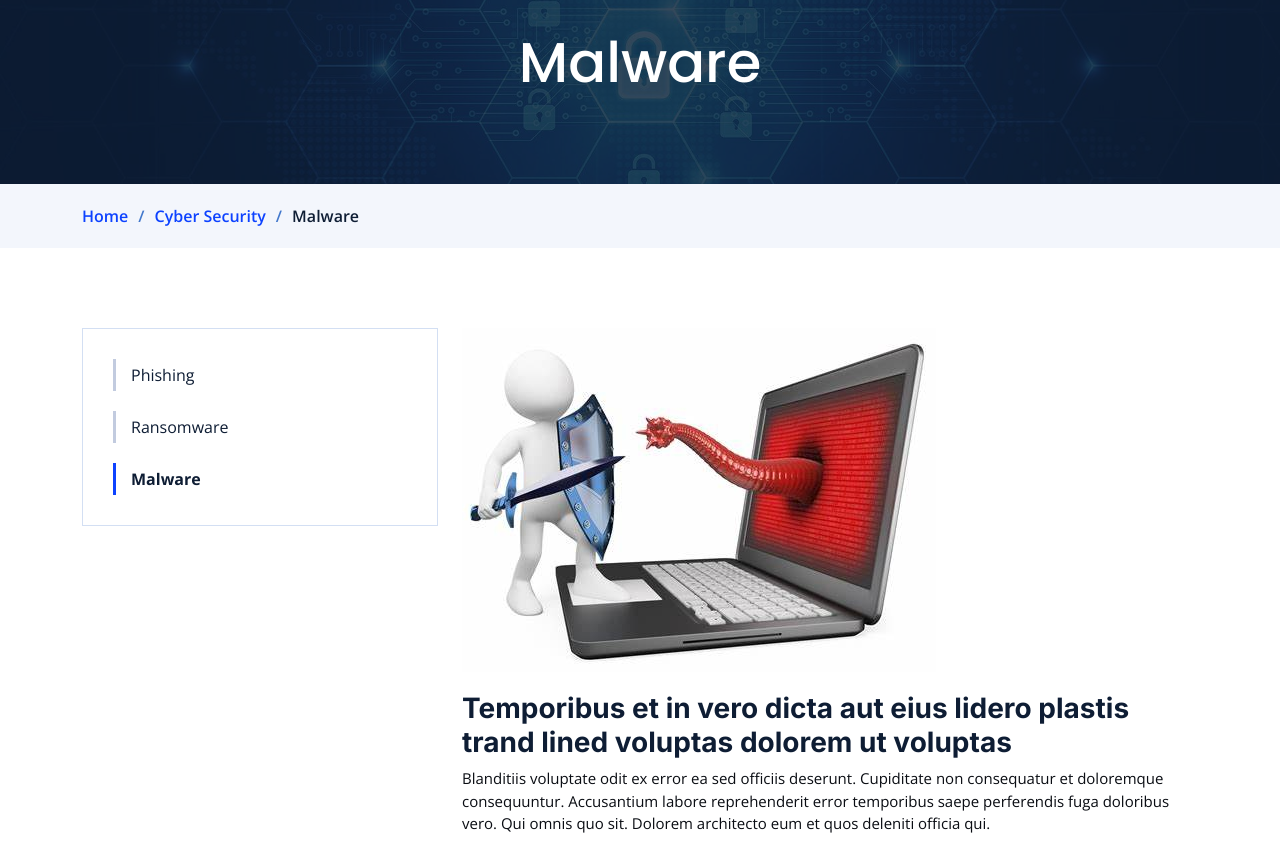
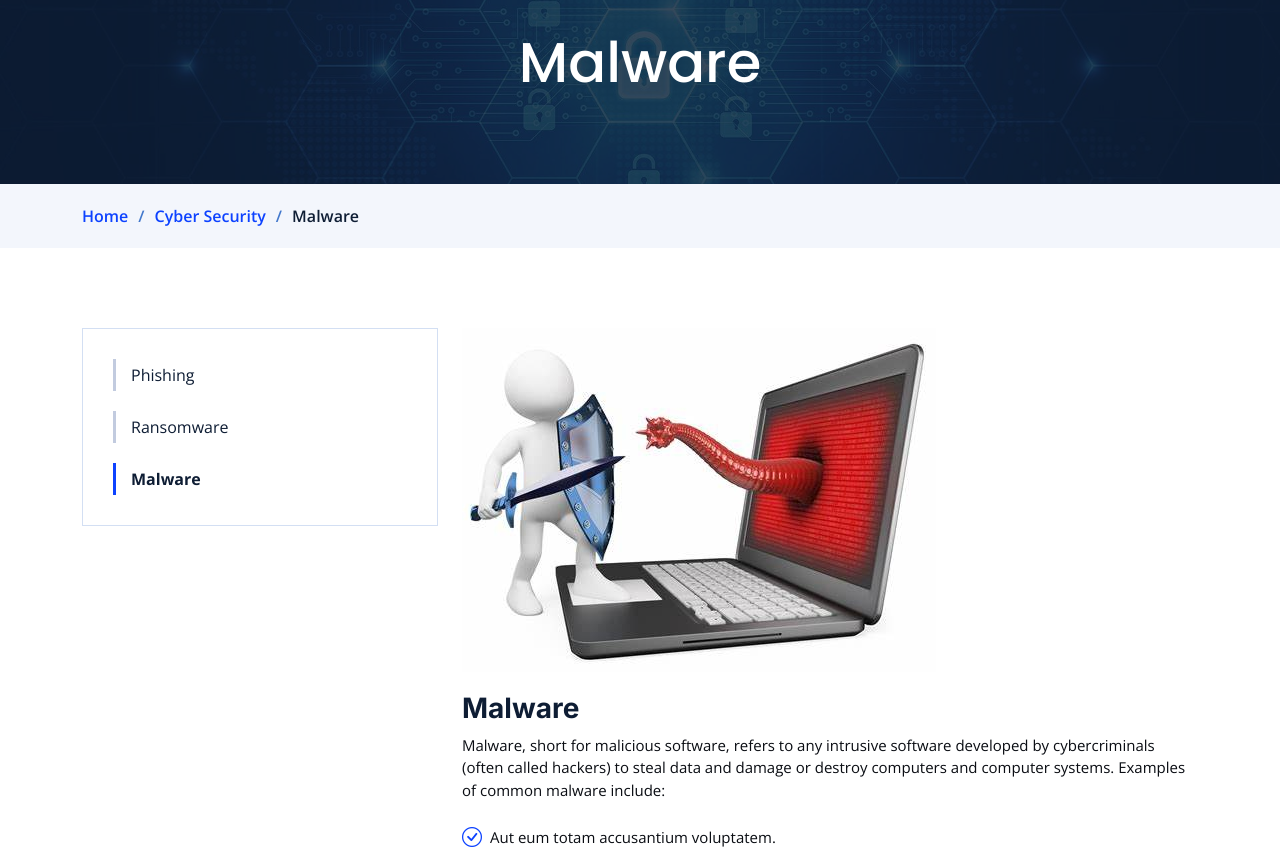
Before and after one commit to Terry0101Stannard/Group_Project_01, a plain HTML site: page Malware.html in a window 1280 px wide. Shown: the part 111-959 px from the top of the page. Drawn offline with nearby package versions, Linux system fonts and the light colour scheme.

Commit message:
Update Malware.html

```diff
--- a/Malware.html
+++ b/Malware.html
@@ -115,9 +115,9 @@
 
           <div class="col-lg-8">
             <img src="assets/img/Malware1.jpg" alt="" class="img-fluid services-img">
-            <h3>Temporibus et in vero dicta aut eius lidero plastis trand lined voluptas dolorem ut voluptas</h3>
+            <h3>Malware </h3>
             <p>
-              Blanditiis voluptate odit ex error ea sed officiis deserunt. Cupiditate non consequatur et doloremque consequuntur. Accusantium labore reprehenderit error temporibus saepe perferendis fuga doloribus vero. Qui omnis quo sit. Dolorem architecto eum et quos deleniti officia qui.
+              Malware, short for malicious software, refers to any intrusive software developed by cybercriminals (often called hackers) to steal data and damage or destroy computers and computer systems. Examples of common malware include:
             </p>
             <ul>
               <li><i class="bi bi-check-circle"></i> <span>Aut eum totam accusantium voluptatem.</span></li>
```
